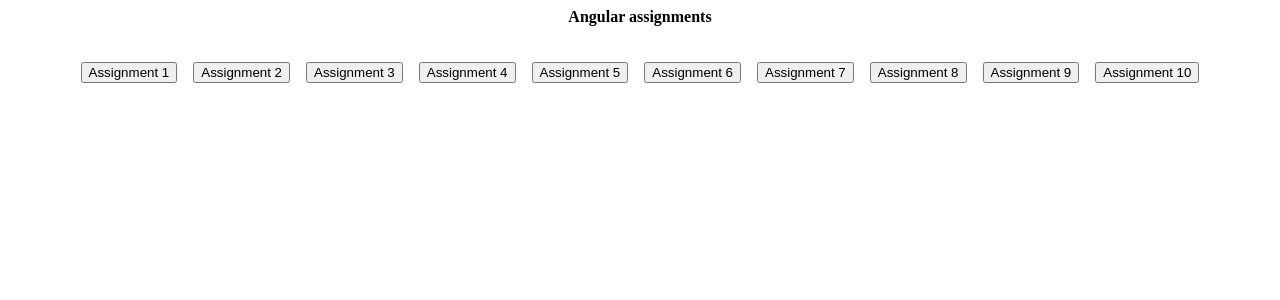
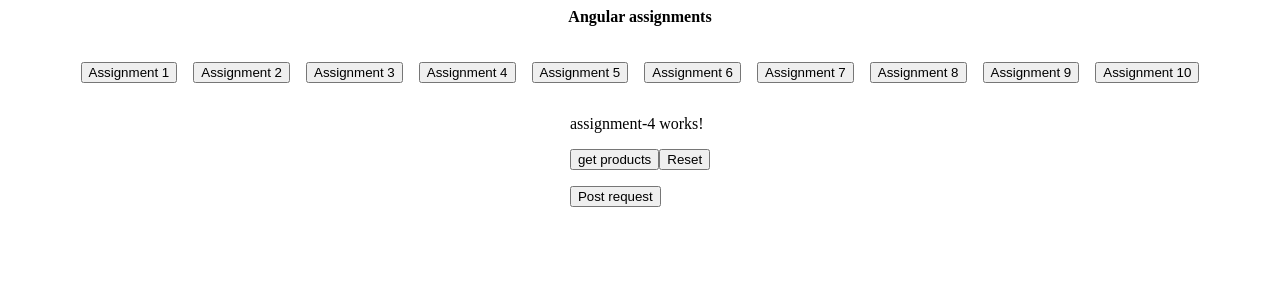
Before and after one commit to karthikeyankumbam/angular-assignments, an Angular app: page /assignment-4 in a window 1280 px wide. Before the commit this address led to /. Shown: the top 300 px of the page. Built offline with nearby package versions, Linux system fonts and the light colour scheme.

Commit message:
added the post and get http request

```diff
--- a/src/app/app.config.ts
+++ b/src/app/app.config.ts
@@ -2,7 +2,8 @@
 import { provideRouter } from '@angular/router';
 
 import { routes } from './app.routes';
+import { provideHttpClient } from '@angular/common/http';
 
 export const appConfig: ApplicationConfig = {
-  providers: [provideZoneChangeDetection({ eventCoalescing: true }), provideRouter(routes)]
+  providers: [provideZoneChangeDetection({ eventCoalescing: true }), provideRouter(routes),provideHttpClient()]
 };
--- a/src/app/app.routes.ts
+++ b/src/app/app.routes.ts
@@ -2,9 +2,11 @@
 import { Assignment1Component } from './assignment-1/assignment-1.component';
 import { Assignment2Component } from './assignment-2/assignment-2.component';
 import { Assignment3Component } from './assignment-3/assignment-3.component';
+import { Assignment4Component } from './assignment-4/assignment-4.component';
 
 export const routes: Routes = [
     { path: 'assignment-1', component: Assignment1Component },
     { path: 'assignment-2', component: Assignment2Component },
-    { path: 'assignment-3', component: Assignment3Component }
+    { path: 'assignment-3', component: Assignment3Component },
+    { path: 'assignment-4', component: Assignment4Component }
 ];
--- /dev/null
+++ b/src/app/assignment-4/api.service.ts
@@ -0,0 +1,21 @@
+import { HttpClient } from '@angular/common/http';
+import { Injectable } from '@angular/core';
+import { Product } from './model';
+import { Observable } from 'rxjs';
+
+@Injectable({
+  providedIn: 'root'
+})
+export class ApiService {
+  url="https://fakestoreapi.com/products";
+  constructor(private httpClient:HttpClient) {
+
+  }
+  getProducts(){
+    return this.httpClient.get(this.url);
+  }
+  postRequest(payload:any):Observable<Product>{
+    return this.httpClient.post<Product>(this.url,payload);
+  }
+
+}
--- /dev/null
+++ b/src/app/assignment-4/assignment-4.component.css
@@ -0,0 +1,4 @@
+.responsive-image {
+    width: 100px; /* or a specific size, e.g., 300px */
+    height: 100px; /* Maintain aspect ratio */
+  }
--- /dev/null
+++ b/src/app/assignment-4/assignment-4.component.html
@@ -0,0 +1,17 @@
+<p>assignment-4 works!</p>
+<div>
+    <button (click)="getProducts()"> get products</button>
+    <button (click)="resetProducts()"> Reset</button>
+    <ol>
+        @for(product of productList; track product.id){
+        <li>
+            <span><h5>Title {{product.title}}</h5></span>
+            <span>
+                <img [src]="product.image" class="responsive-image">
+            </span>
+        </li>
+        }
+    </ol>
+    <button (click)="sendPostRequest()">Post request</button>
+    {{product | json}}
+</div>
--- /dev/null
+++ b/src/app/assignment-4/assignment-4.component.ts
@@ -0,0 +1,44 @@
+import { Component, OnInit } from '@angular/core';
+import { ApiService } from './api.service';
+import { CommonModule, JsonPipe } from '@angular/common';
+import { FormsModule } from '@angular/forms';
+import { Product } from './model';
+
+@Component({
+  selector: 'app-assignment-4',
+  standalone: true,
+  imports: [FormsModule,JsonPipe],
+  templateUrl: './assignment-4.component.html',
+  styleUrl: './assignment-4.component.css'
+})
+export class Assignment4Component implements OnInit {
+  productList: any;
+  product!:Product;
+  constructor(private apiService: ApiService) {
+
+  }
+  ngOnInit(): void {
+  }
+  getProducts() {
+    this.apiService.getProducts().subscribe((res) => {
+      this.productList = res;
+    });
+
+  }
+  resetProducts() {
+    this.productList = []
+  }
+  sendPostRequest() {
+    const req = {
+      title: 'test product',
+      price: 13.5,
+      description: 'lorem ipsum set',
+      image: 'https://i.pravatar.cc',
+      category: 'electronic'
+    }
+    this.apiService.postRequest(req).subscribe((res)=>{
+      console.log(res);
+      this.product=res;
+    })
+  }
+}
--- /dev/null
+++ b/src/app/assignment-4/model.ts
@@ -0,0 +1,3 @@
+export interface Product {
+    id:number
+}
```
Also changed, not shown: 2 other files (tests, documents, lock files or other folders).
